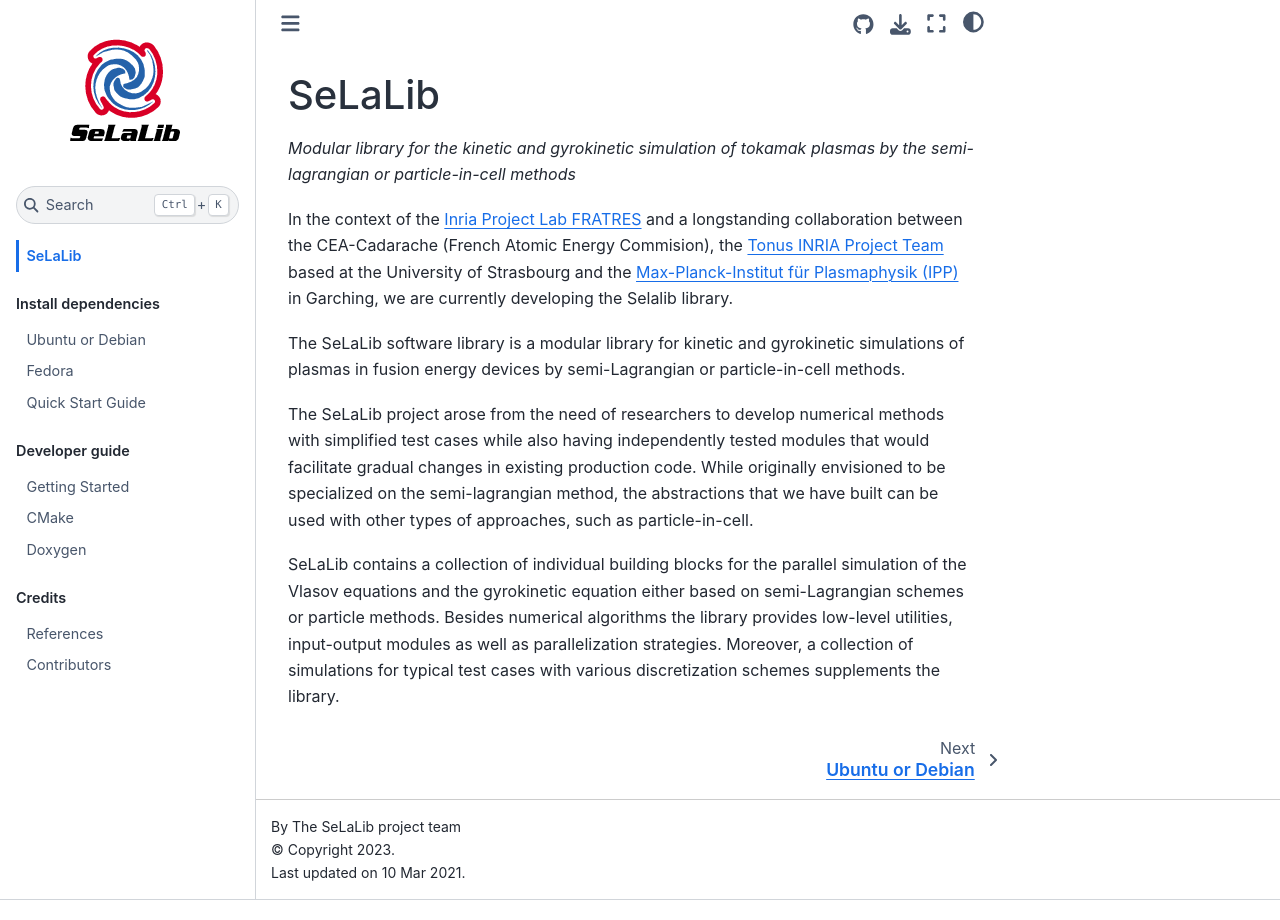
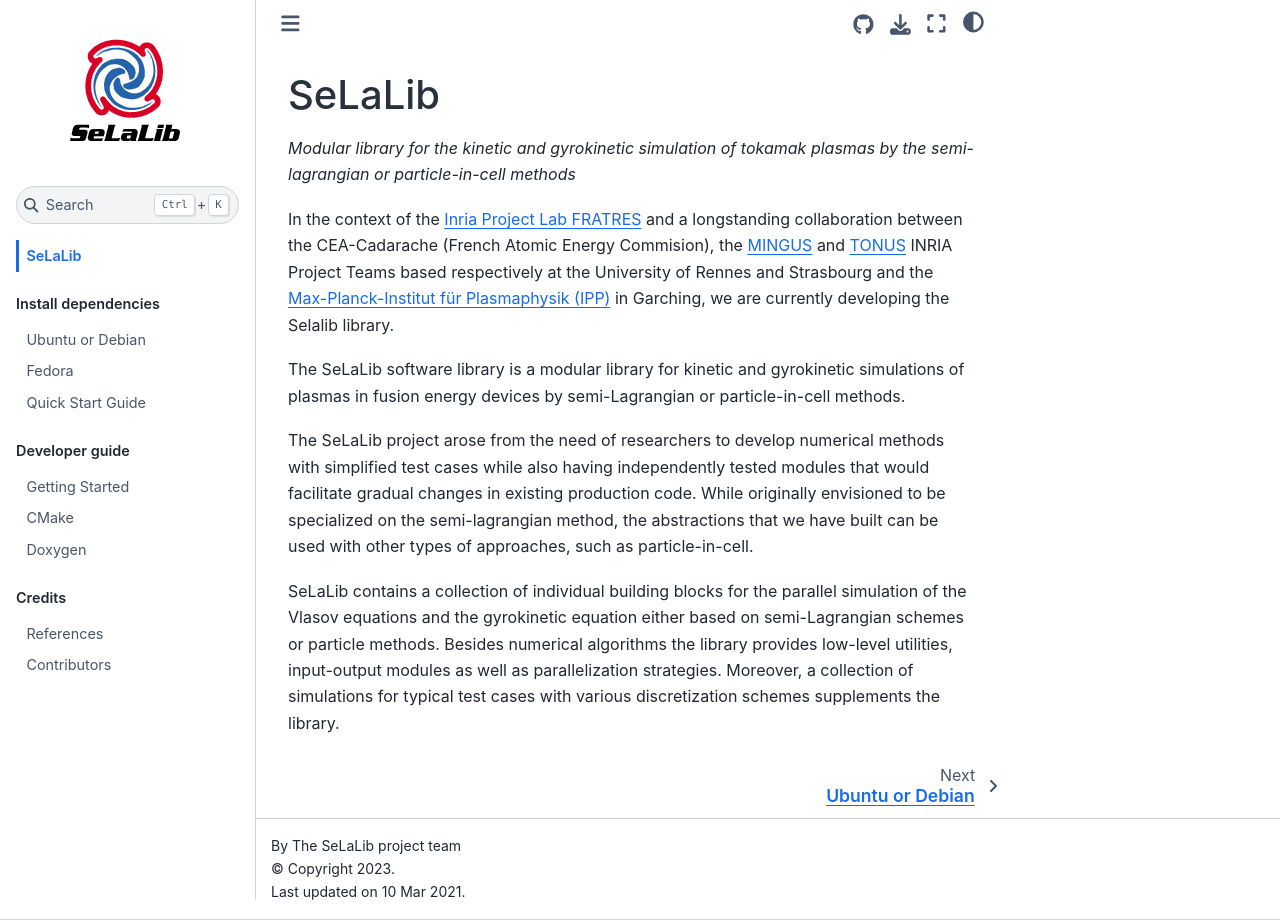
Before and after one commit to selalib/selalib.github.io, a Jupyter Book: the page built from selalib.md, in a window 1280 px wide. Built offline with Jupyter Book 1.0.4 settings and Sphinx 7.4.7 and the Sphinx Book theme 1.1.4, drawn with Linux system fonts in a browser that asks for light colours.

Commit message:
Update selalib.md

```diff
--- a/selalib.md
+++ b/selalib.md
@@ -6,8 +6,9 @@ plasmas by the semi-lagrangian or particle-in-cell methods*
 In the context of the [Inria Project Lab
 FRATRES](https://team.inria.fr/ipl-fratres/) and a longstanding
 collaboration between the CEA-Cadarache (French Atomic Energy
-Commision), the [Tonus INRIA Project
-Team](https://www.inria.fr/equipes/tonus) based at the University of
+Commision), the [MINGUS](https://www.inria.fr/equipes/mingus)
+and [TONUS](https://www.inria.fr/equipes/tonus) INRIA Project
+Teams based respectively at the University of Rennes and
 Strasbourg and the [Max-Planck-Institut für Plasmaphysik
 (IPP)](https://www.ipp.mpg.de/ippcms/eng/for/bereiche/numerik) in
 Garching, we are currently developing the Selalib library.
```
